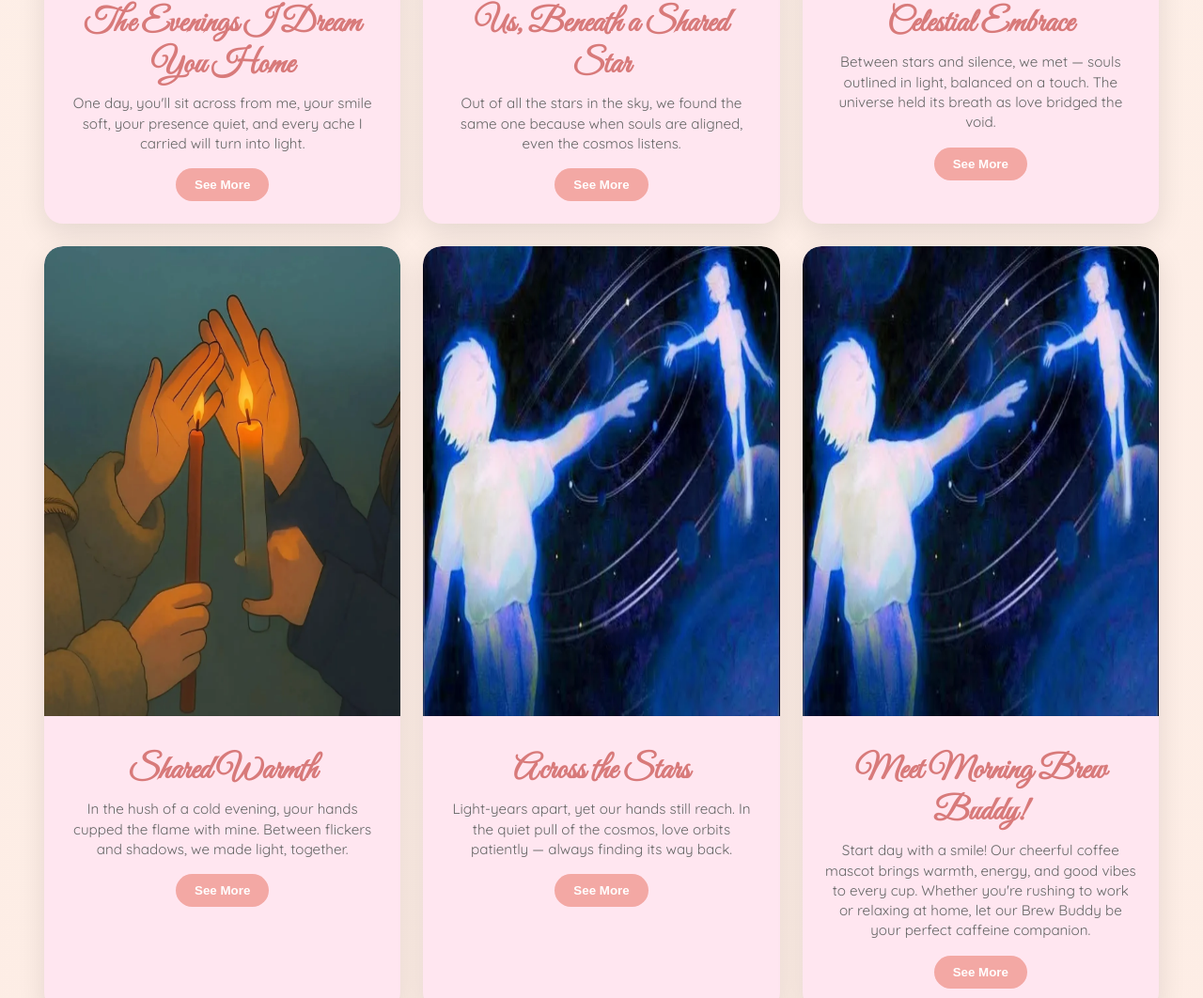
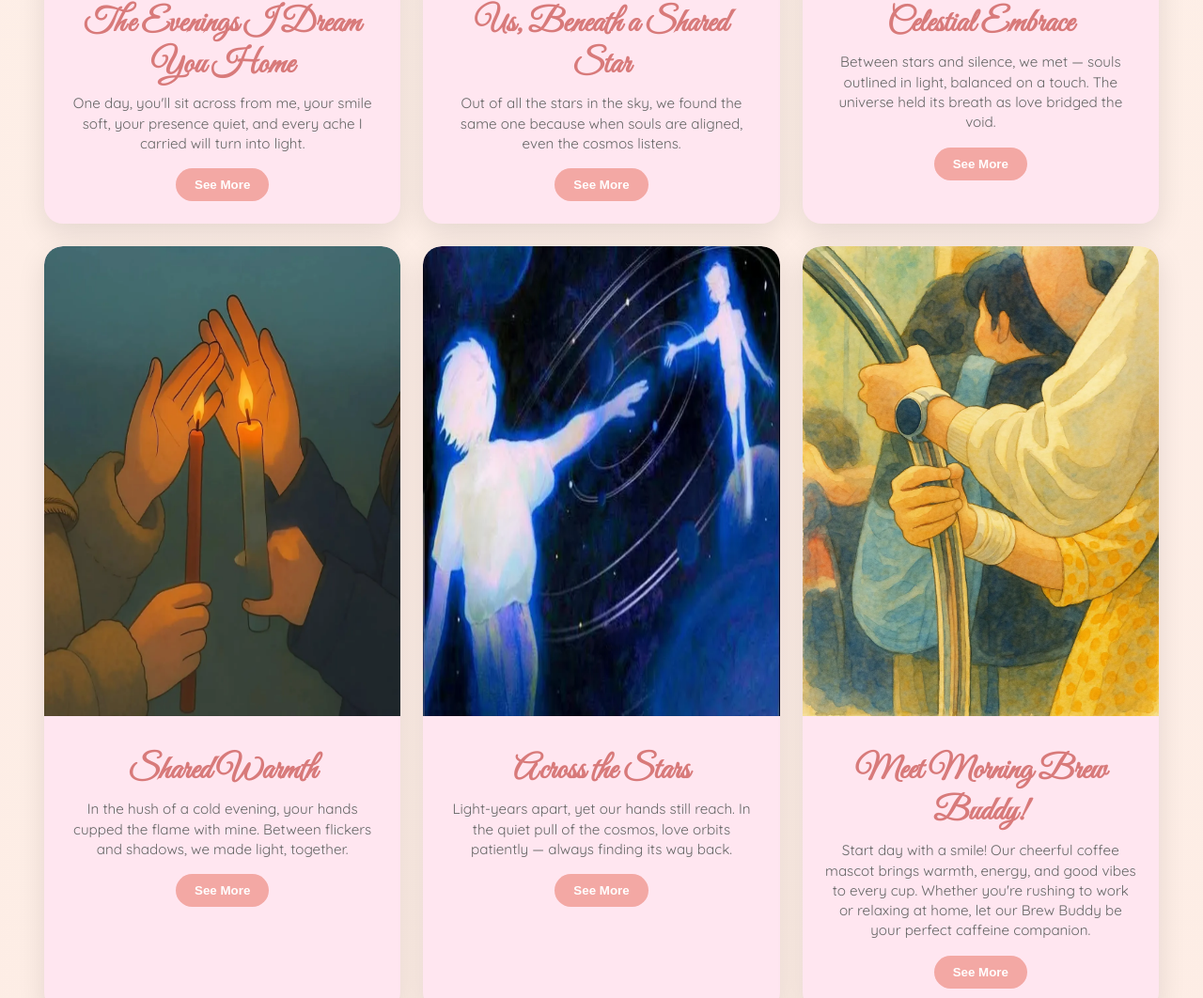
Before and after one commit to mazudiary/Whispers-of-a-Butterfly, a plain HTML site: page dream_gallery.html in a window 1280 px wide. Shown: the part 9728-10790 px from the top of the page at 94% size. Drawn offline with Linux system fonts and the light colour scheme.

Commit message:
Update dream_gallery.html
Image related issue solve [Img 42]

```diff
--- a/dream_gallery.html
+++ b/dream_gallery.html
@@ -970,7 +970,7 @@
       <!-- Card 42 -->
       <div class="card">
         <img
-          src="./assets/across_the_stars.webp"
+          src="./assets/meet_morning_brew_buddy.webp"
           alt="Meet Morning Brew Buddy!"
           onclick="showImagePreview('./assets/meet_morning_brew_buddy.webp', 'Meet Morning Brew Buddy!', event)"
           loading="lazy"
```
